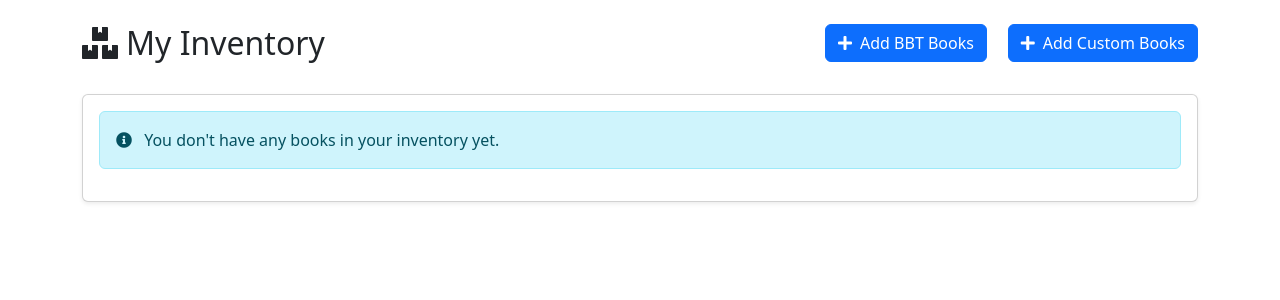
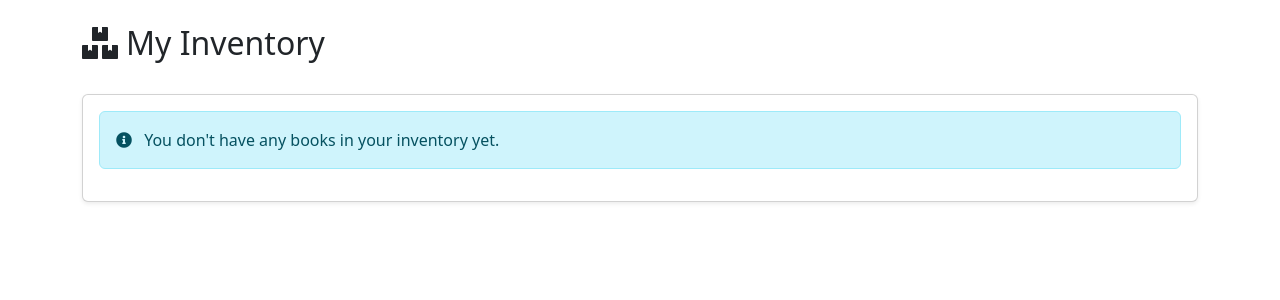
Before and after one commit to Ambuj03/BookStream-System, a Django app: template bm_app/templates/bm_app/inventory.html in a window 1280 px wide. Shown: the top 300 px of the page. Run offline with Django 4.2, Linux system fonts and the light colour scheme; the template is opened without the code that fills it, so the values that code supplies are empty; parts of the project's set-up code (start-up, migrations or seed data) failed here and were passed over; some libraries are stand-ins or nearby versions.

Commit message:
Removed the books adding options from the inventory page of the distributor

```diff
--- a/bm_app/templates/bm_app/inventory.html
+++ b/bm_app/templates/bm_app/inventory.html
@@ -14,16 +14,6 @@ notification. {% endcomment %}
     <div class="row mb-4">
         <div class="col-md-6">
             <h2><i class="fas fa-boxes me-2"></i>My Inventory</h2>
-        </div>
-        <div class="col-md-6 text-md-end">
-            <a href="{%url 'add_books'%}" class="btn btn-primary">
-                <i class="fas fa-plus me-2"></i>Add BBT Books
-            </a>
-            &nbsp;
-            &nbsp;
-            <a href="{%url 'add_custom_books'%}" class="btn btn-primary">
-                <i class="fas fa-plus me-2"></i>Add Custom Books
-            </a>
         </div>
     </div>
 
```
